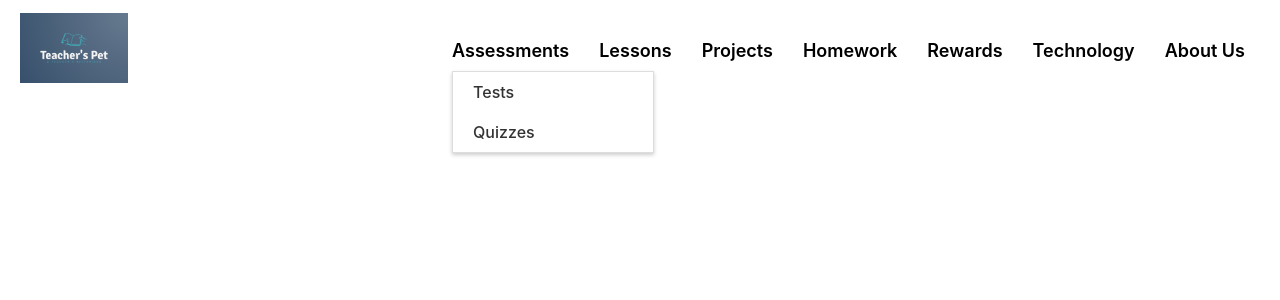
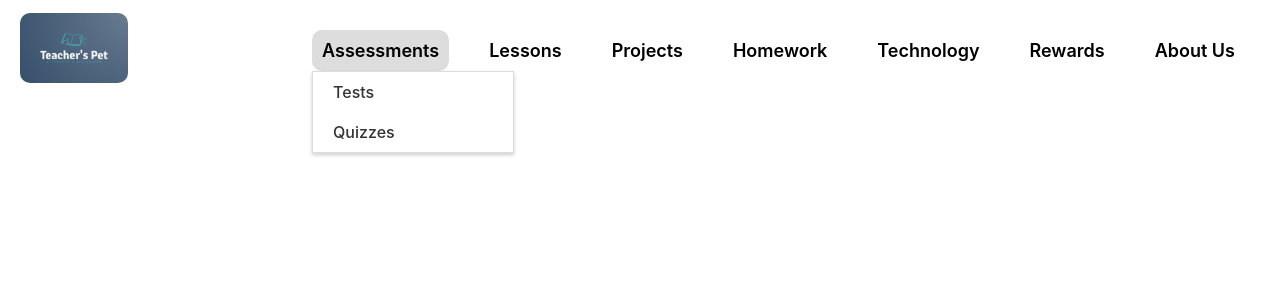
Before and after one commit to James-fleming394/teachers-pet, a React (Create React App) app: page / in a window 1280 px wide. In both pictures the pointer is over the link "Assessments". Shown: the top 300 px of the page. Built offline with nearby package versions, Linux system fonts and the light colour scheme.

Commit message:
Navbar CSS update

```diff
--- a/src/components/Navbar.css
+++ b/src/components/Navbar.css
@@ -11,6 +11,7 @@
 .logo-nav {
   cursor: pointer;
   height: 70px;
+  border-radius: 10px;
 }
 
 .menu {
@@ -31,7 +32,20 @@
   font-size: 18px;
   font-weight: 600;
   padding: 10px 0;
+  padding: 10px;
   display: block;
+}
+
+.menu-items-link:hover {
+  color: black;
+  background-color: #dedddd;
+  border-radius: 10px;
+  text-decoration: none;
+  font-size: 18px;
+  font-weight: 600;
+  padding: 10px 0;
+  display: block;
+  padding: 10px;
 }
 
 .dropdown-menu {
@@ -65,3 +79,7 @@
 .menu-items:hover .dropdown-menu {
   display: block;
 }
+
+.dropdown-menu-link:hover {
+  background-color: #dedddd;
+}
--- a/src/components/Navbar.jsx
+++ b/src/components/Navbar.jsx
@@ -51,15 +51,22 @@ const Navbar = () => {
                 { title: 'Social Studies', url: '/homework/social-studies' },
                 { title: 'Other', url: '/homework/other' },
             ]
-
+        },
+        {
+            title: 'Technology',
+            url: '/technology',
+            dropdownItems: [
+                { title: 'Math', url: '/technology/math' },
+                { title: 'English', url: '/technology/english' },
+                { title: 'Writing', url: '/technology/writing' },
+                { title: 'Science', url: '/technology/science' },
+                { title: 'Social Studies', url: '/technology/social-studies' },
+                { title: 'Other', url: '/technology/other' },
+            ]
         },
         {
             title: 'Rewards',
             url: '/rewards',
-        },
-        {
-            title: 'Technology',
-            url: '/technology',
         },
         {
             title: 'About Us',
```
